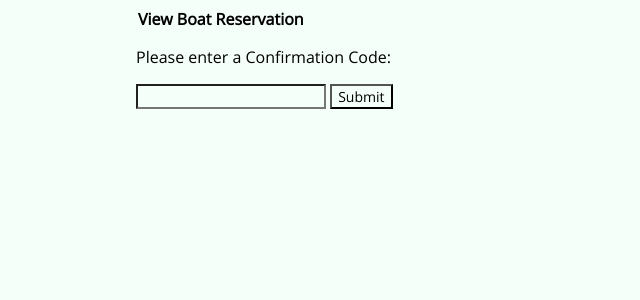
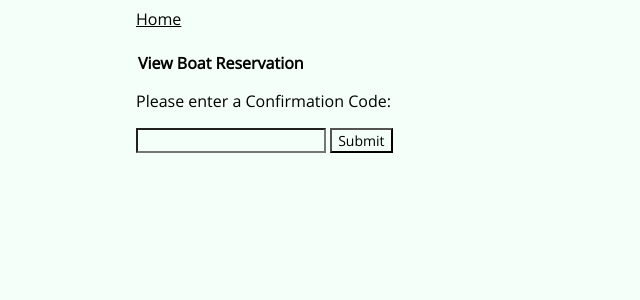
Before and after one commit to arshadalisoomro/reservation-5, a PHP site: page /viewResSelect.php in a window 1280 px wide. Shown: the top 300 px of the page, without its empty margins (0-640 px from the left). Run offline with PHP 8.4, Linux system fonts and the light colour scheme; some libraries are stand-ins or nearby versions.

Commit message:
added a Home url

```diff
--- a/viewResSelect.php
+++ b/viewResSelect.php
@@ -8,9 +8,9 @@
 <head>
         <title>View Boat Reservation</title>
         <meta charset = "UTF-8">
-        <link rel="stylesheet" href="//ajax.googleapis.com/ajax/libs/jqueryui/1.11.2/themes/smoothness/jquery-ui.css">
-        <script src="//ajax.googleapis.com/ajax/libs/jquery/2.1.1/jquery.min.js"></script>
-        <script src="//ajax.googleapis.com/ajax/libs/jqueryui/1.11.2/jquery-ui.min.js"></script>
+        <link rel="stylesheet" href="../css/jquery-ui.min.css">
+        <script src="../libraries/jquery-2.2.3.min.js"></script>
+        <script src="../libraries/jquery-ui.min.js"></script>
         <link rel="stylesheet" type="text/css" href="css/viewRes.css">
 
         <script>
@@ -44,9 +44,13 @@
         </script>
 
 </head>
+
 <body>
+<a style="color:Black; text-align:left;" href='http://www.flessner.org/-jonTest/mainPage.html'>Home</a>
+<br />
+<br />
+<legend><b>View Boat Reservation</b></legend>
 
-<legend><b>View Boat Reservation</b></legend>
     <form id="viewResForm" action="viewResDisplay.php" method="post"
       onsubmit="return whenSubmit()" novalidate>
       <p><label for="confCode">Please enter a Confirmation Code:</label></p>
@@ -55,6 +59,5 @@
       <input type="submit">
     </form>
 
-
 </body>
 </html>
```
